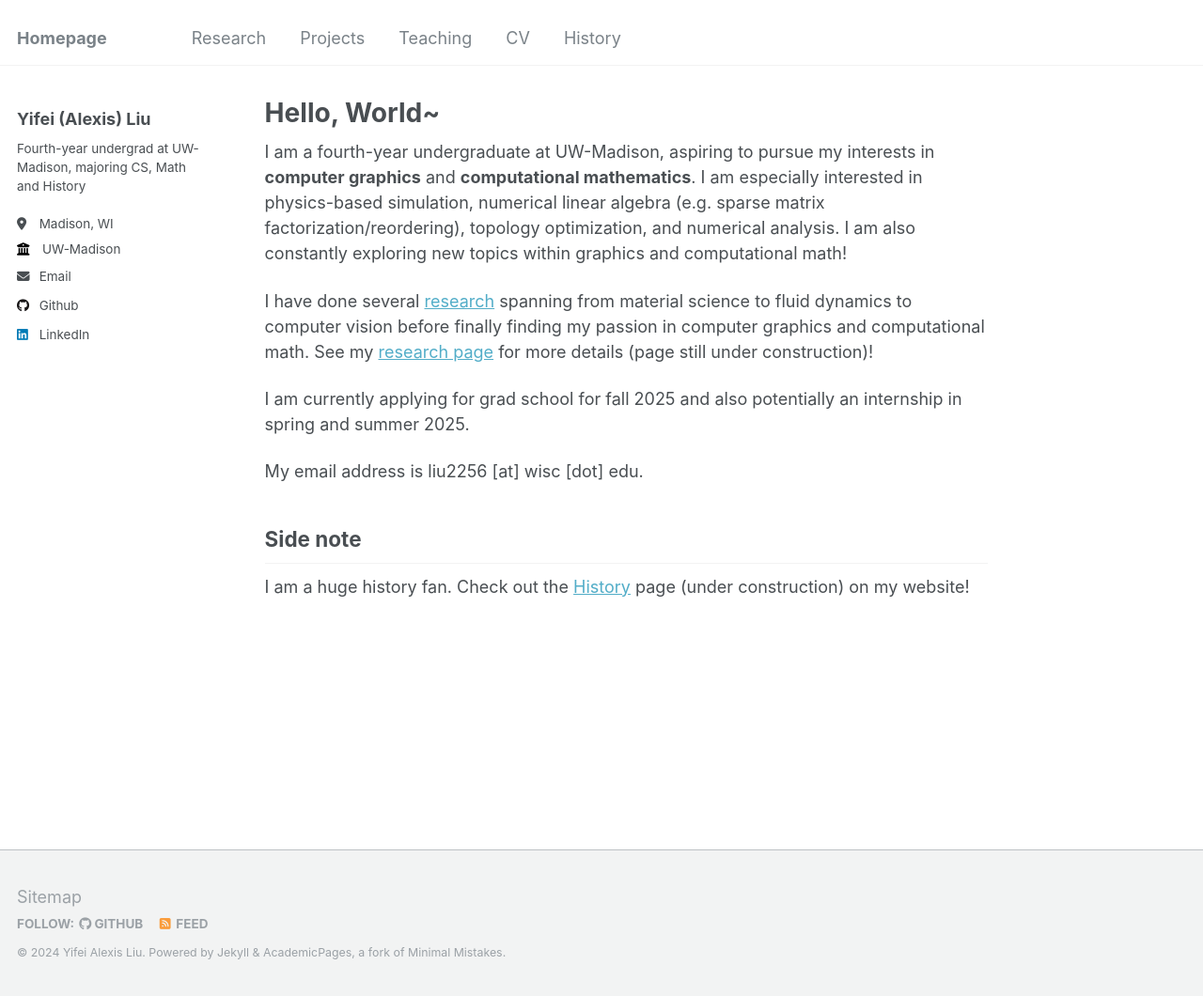
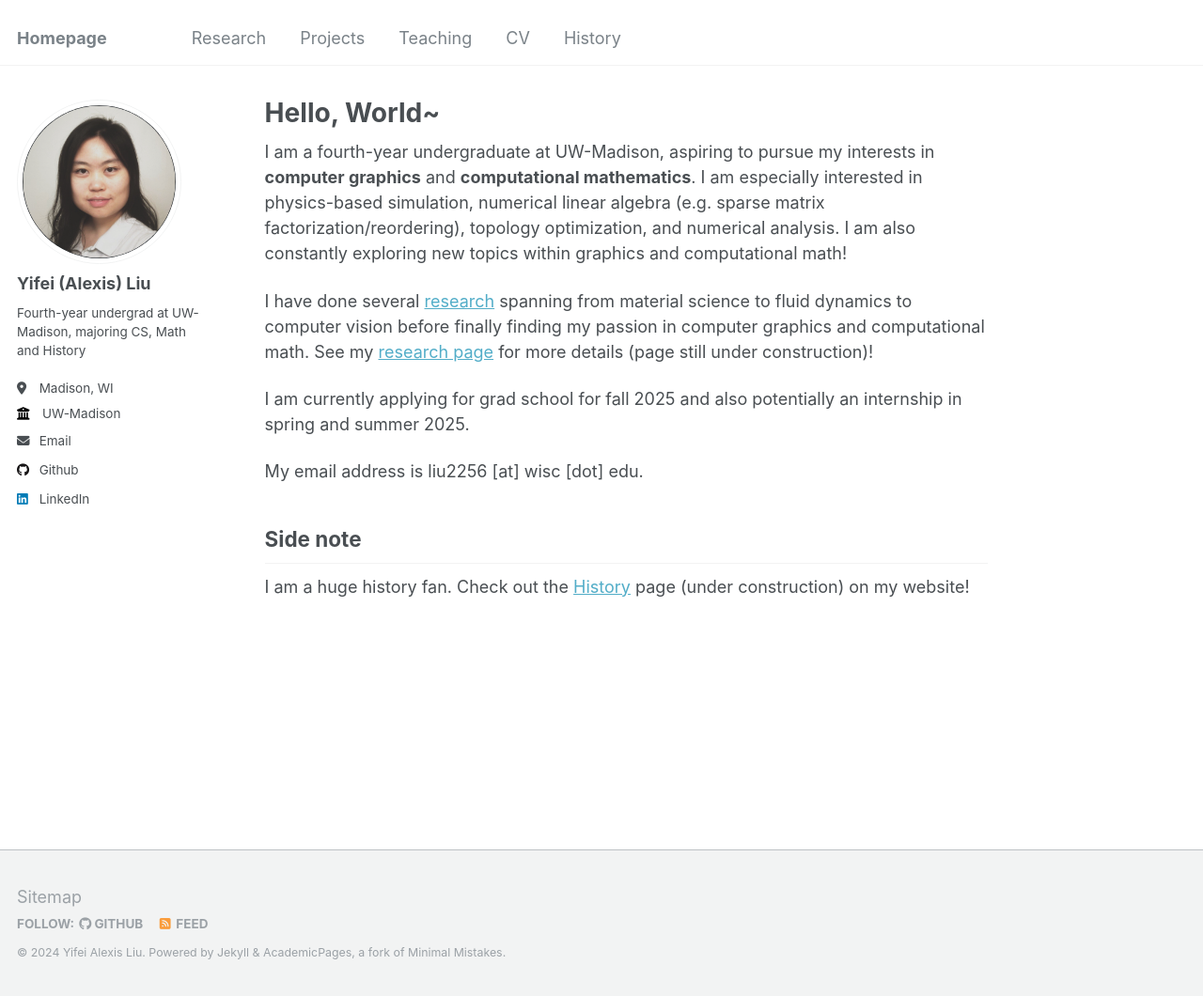
Before and after one commit to AlexisL321/AlexisL321.github.io, a Jekyll site: the page built from _pages/about.md, in a window 1280 px wide and 1060 px high. Shown: the whole window at 94% size. Built offline with Jekyll 4.4.1, drawn with Linux system fonts in a browser that asks for light colours.

Commit message:
uploaded photo

```diff
--- a/_config.yml
+++ b/_config.yml
@@ -21,7 +21,7 @@ repository: "AlexisL321/AlexisL321.github.io"
 #               Additional customization can be done by editing /_includes/author-profile.html
 author:
   # Biographic information
-  avatar: "profile.png"
+  avatar: "profile1.png"
   name: "Yifei (Alexis) Liu"
   pronouns: # example: "she/her"
   bio: "Fourth-year undergrad at UW-Madison, majoring CS, Math and History"
--- a/_data/authors.yml
+++ b/_data/authors.yml
@@ -5,7 +5,7 @@ Name Name:
   uri: "http://alexisl321.github.io"
   email: "liu2256@wisc.edu"
   bio: ""
-  avatar: "bio-photo-2.jpg"
+  avatar: "profile1.png"
   twitter: "name"
   google_plus: "Name"
 
--- a/_includes/author-profile.html
+++ b/_includes/author-profile.html
@@ -3,7 +3,6 @@
 site.author %} {% endif %}
 
 <div itemscope itemtype="http://schema.org/Person">
-  <!--
   <div class="author__avatar">
     {% if author.avatar contains "://" %}
     	<img src="{{ author.avatar }}" alt="{{ author.name }}">
@@ -11,7 +10,6 @@ site.author %} {% endif %}
     	<img src="{{ author.avatar | prepend: "/images/" | prepend: base_path }}" class="author__avatar" alt="{{ author.name }}">
     {% endif %}
   </div>
-  -->
 
   <div class="author__content">
     <h3 class="author__name">{{ author.name }}</h3>
```
Also changed, not shown: images/profile1.png (added), 2 other files.
